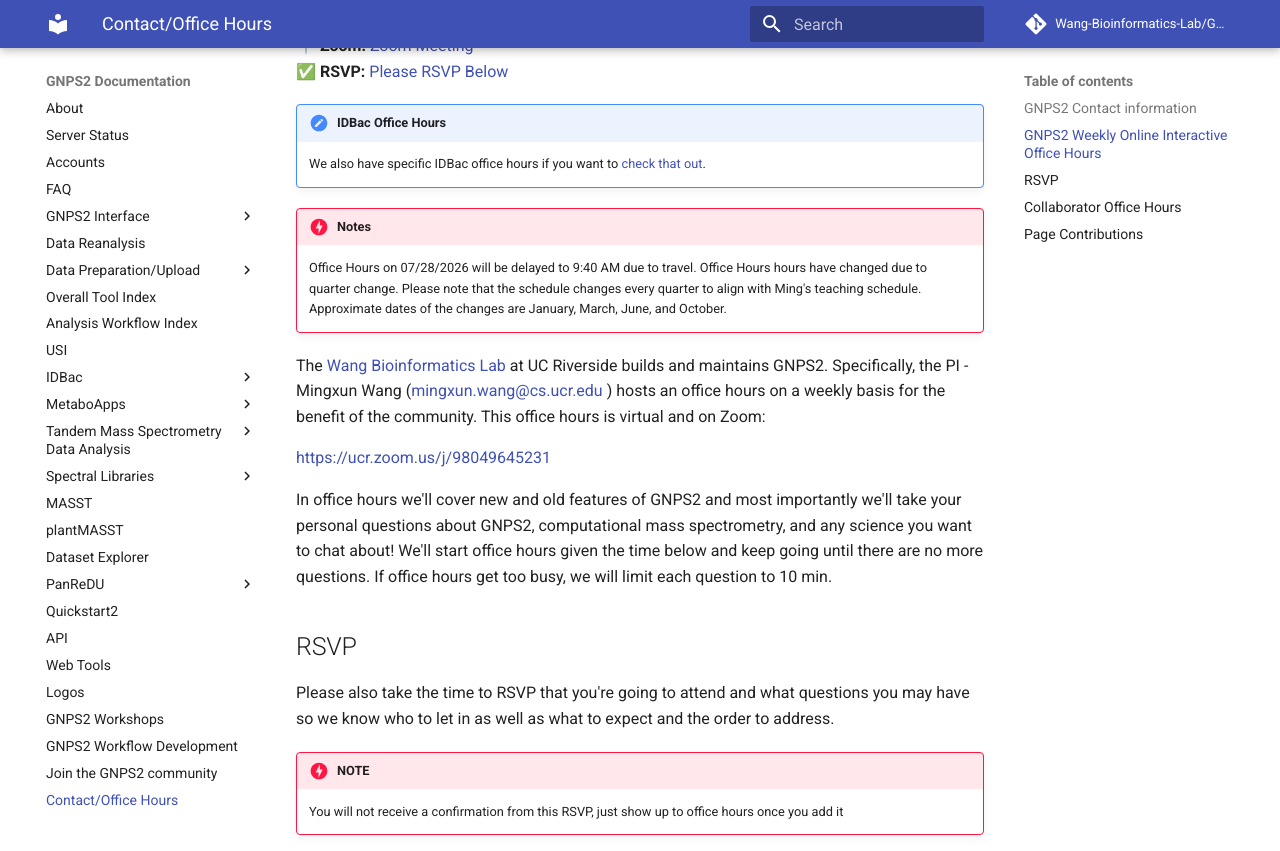
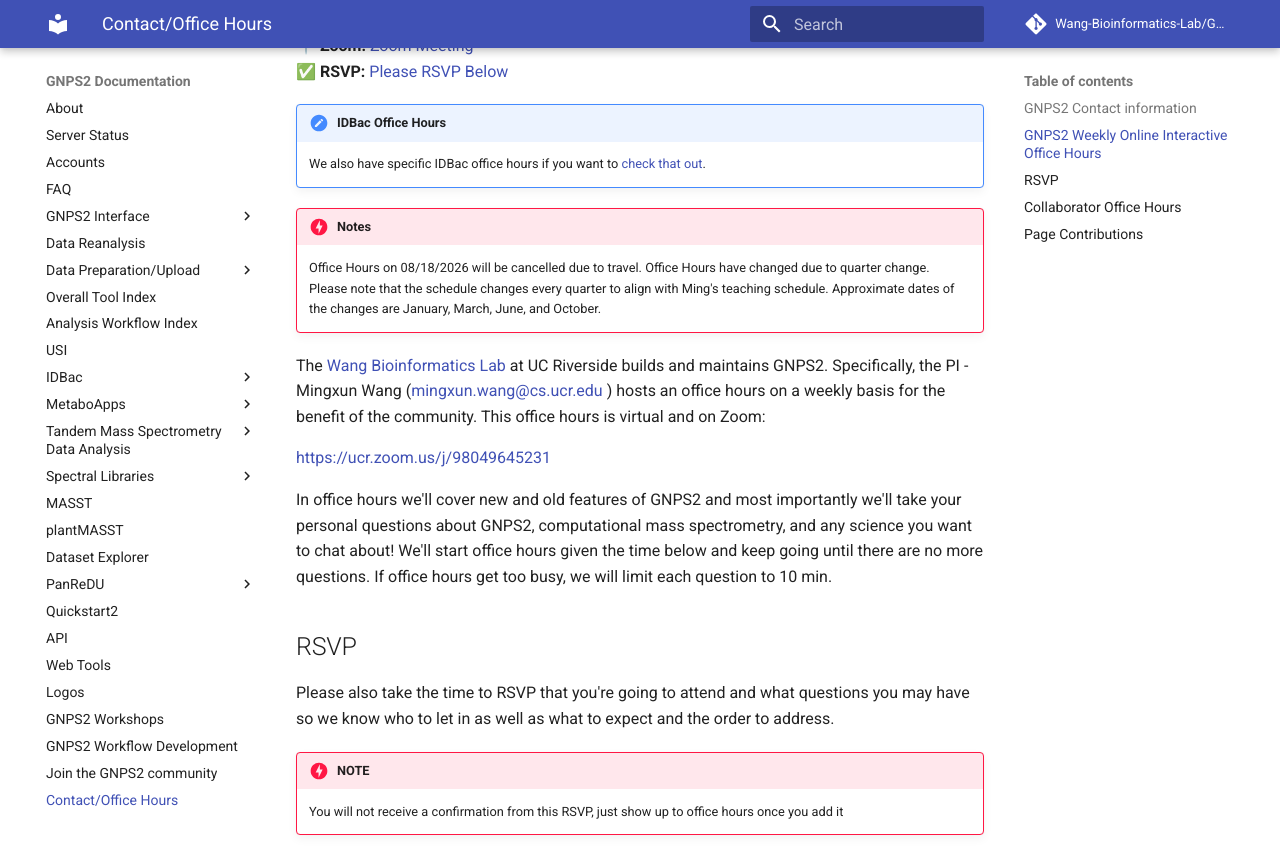
Before and after one commit to Wang-Bioinformatics-Lab/GNPS2_Documentation, an MkDocs documentation site: the page built from docs/contact.md, in a window 1280 px wide and 900 px high, scrolled down 391 px, cut to the strip 0-851 px from the top of the window. Built offline with MkDocs 1.6.1 and Material for MkDocs 9.7.7, drawn with Linux system fonts in a browser that asks for light colours; comment, search, counter and statistics services are not loaded.

Commit message:
Update contact.md

```diff
--- a/docs/contact.md
+++ b/docs/contact.md
@@ -13,7 +13,7 @@
     We also have specific IDBac office hours if you want to [check that out](idbacofficehours.md).
 
 !!! danger "Notes"
-    Office Hours on 07/28/2026 will be delayed to 9:40 AM due to travel. Office Hours hours have changed due to quarter change. Please  note that the schedule changes every quarter to align with Ming's teaching schedule. Approximate dates of the changes are January, March, June, and October.
+    Office Hours on 08/18/2026 will be cancelled due to travel. Office Hours have changed due to quarter change. Please  note that the schedule changes every quarter to align with Ming's teaching schedule. Approximate dates of the changes are January, March, June, and October.
 
 The [Wang Bioinformatics Lab](https://www.cs.ucr.edu/~mingxunw/) at UC Riverside builds and maintains GNPS2. Specifically, the PI - Mingxun Wang ([mingxun.wang@cs.ucr.edu](mailto:mingxun.wang@cs.ucr.edu) ) hosts an office hours on a weekly basis for the benefit of the community. This office hours is virtual and on Zoom:
 
```
